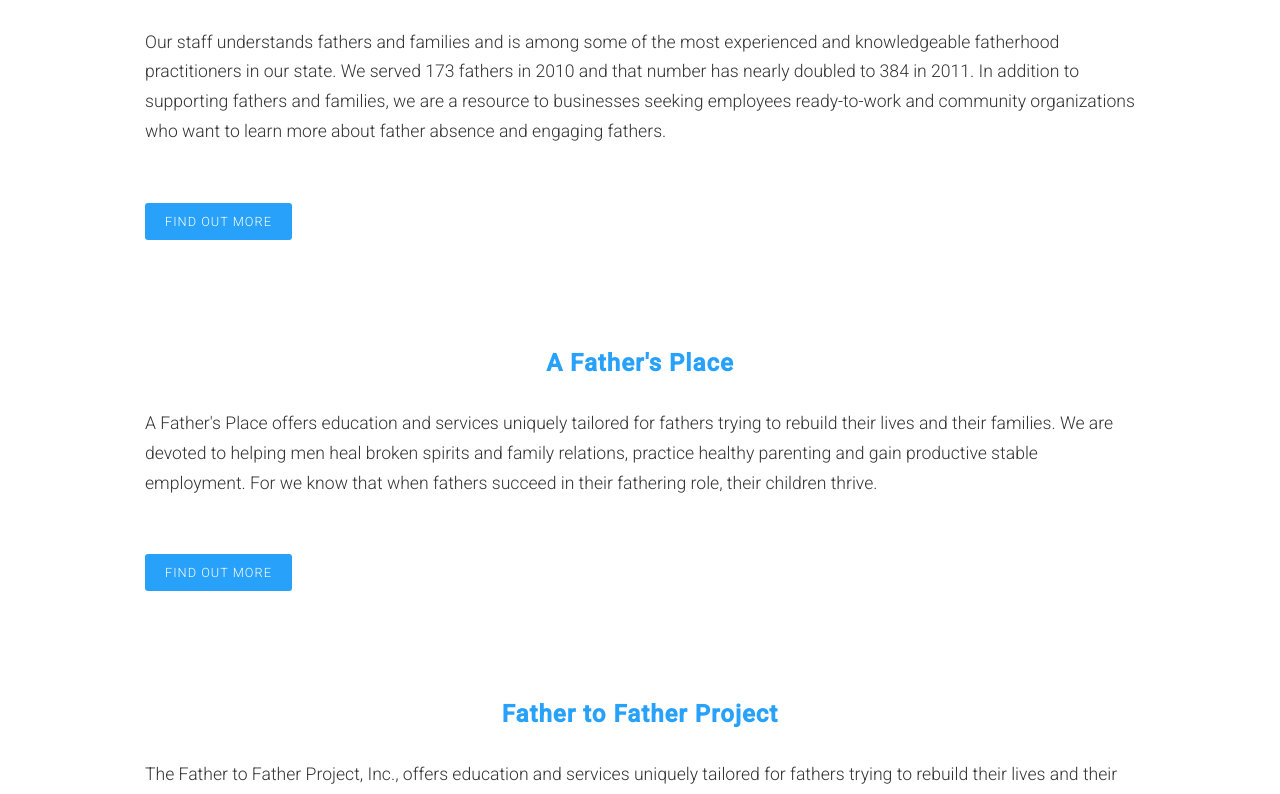
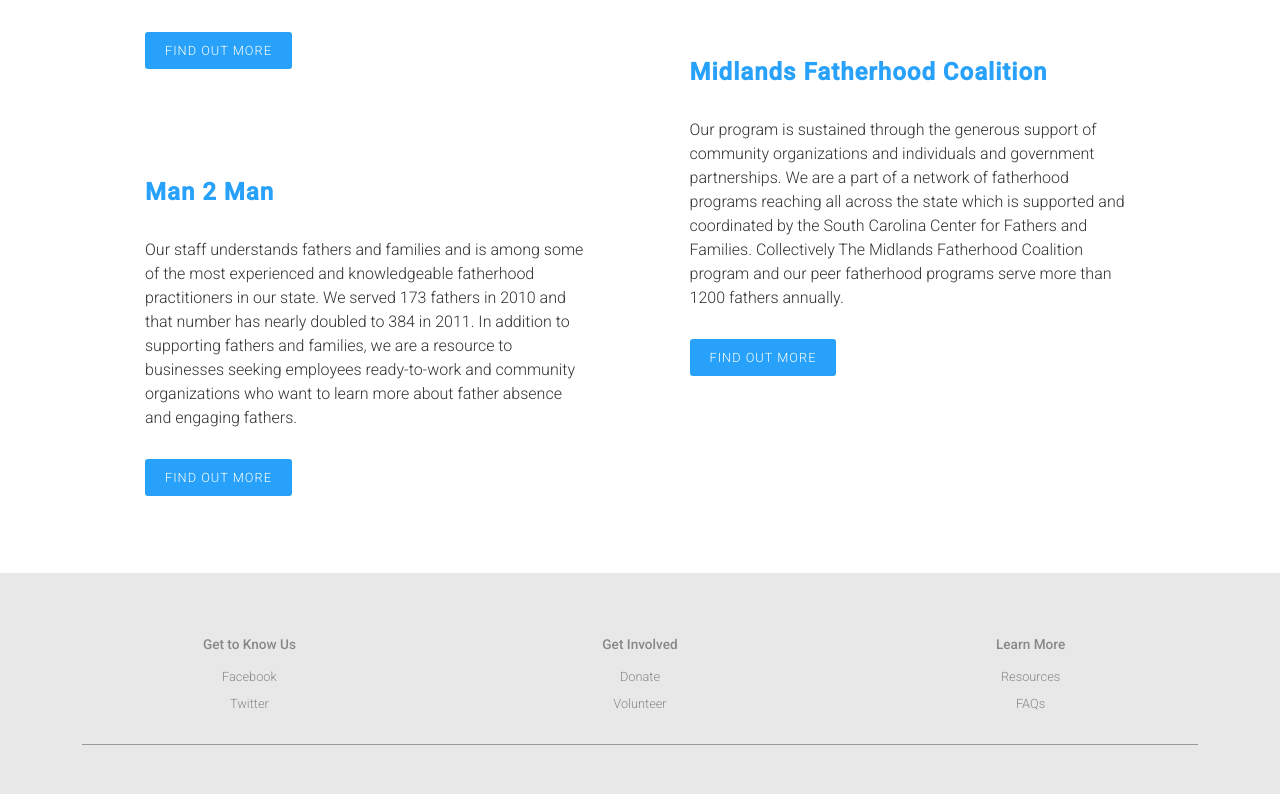
Before and after one commit to mpendergrass/cff, a plain HTML site: page programs.html in a window 1280 px wide. Shown: the part 1564-2358 px from the top of the page. Drawn offline with Linux system fonts and the light colour scheme.

Commit message:
Add program page final

```diff
--- a/css/styles.css
+++ b/css/styles.css
@@ -296,6 +296,20 @@ li {
   line-height: 1.7; }
 
 
+
+.programMarket {
+  background: url(../images/programmarket.jpg) no-repeat;
+  background-position: center;
+  background-size: cover;
+  height: 300px;
+  padding: 0;
+  margin: 0;
+}
+
+
+.programDetails {
+  margin-top: 6em;
+}
 .programDetails .button {
   background-color: #27a1f9;
   padding: 15px 50px;
@@ -308,28 +322,45 @@ li {
 }
 
 .programs p {
-  text-align: left;
+  text-align: center;
   font-size: 1.1em;
   font-weight: 300;
   line-height: 1.7;
+}
+
+
+.programDetails p {
+  text-align: left;
+  font-size: 1em;
+  font-weight: 300;
+  line-height: 1.5;
+}
+
+.programIntro {
+  text-align: center;
 }
 
 footer {
   background-color: #e8e8e8;
   margin-top: 60px;
   padding: 20px;
-  padding-top: 50px; }
+  padding-top: 50px;
+}
 footer h2 {
-    margin: 0; }
+  margin: 0;
+}
 footer a {
   font-size: .8em;
-    color: #888; }
+  color: #888;
+}
 footer p {
   font-size: .85em;
-    color: #888; }
+  color: #888;
+}
 footer ul {
   margin: 0 auto;
-    margin-bottom: 2em; }
+  margin-bottom: 2em;
+}
 
 .colWrap {
   margin: 0 auto; }
@@ -389,10 +420,17 @@ footer {
     background-color: #27a1f9;
     color: #fff;
     display: inline-block;
-    bottom: 1em;
-    right: 6%;
     padding: 11px 20px;
     font-size: .8em;
+    margin: 1em auto 6em auto;
+  }
+
+  .programDetails h4{
+    text-align: left;
+  }
+
+  footer a:hover {
+    color: #27a1f9;
   }
 }
 
@@ -451,7 +489,8 @@ footer {
   }
 
   .aboutMarket {
-    border-top: 4px solid #27a1f9; }
+    border-top: 4px solid #27a1f9;
+  }
 
   .aboutOverlay p {
     margin-top: -90px;
@@ -600,6 +639,10 @@ footer {
     background-color: #50b0f5;
   }
 
+  .programMarket {
+    border-top: 4px solid #27a1f9;
+  }
+
   .impact {
     width: 40%;
     display: inline-block;
@@ -652,6 +695,17 @@ footer {
     margin-top: 3em;
   }
 
+
+  .programGroup1 {
+    width: 45%;
+    float: left;
+  }
+
+  .programGroup2 {
+    width: 45%;
+    float: left;
+    margin-left: 10%;
+  }
 }
 
 
--- a/programs.html
+++ b/programs.html
@@ -10,8 +10,9 @@
 	</head>
 
 
-<body class="programs">
+<body>
 
+	<div class="programs">
 	<div class="maxwidthWrapper">
 
 		<div class="headerWrap wrapper">
@@ -23,7 +24,7 @@
 			</header>
 		</div>
 
-		<div class="aboutMarket"></div>
+		<div class="programMarket"></div>
 
 		<nav class="headerWrap wrapper">
 			<h2 class="visuallyHidden"></h2>
@@ -41,10 +42,12 @@
 			<h3>Fatherhood Programs in <span class="bold">South Carolina</span></h3>
 
 			<p class="wrapper">A network of six fatherhood programs in eleven communities crisscross the state. Regardless of where a father lives, a fatherhood program is within 50 miles of him.  While most fathers from the immediate community around a fatherhood program site attend the fatherhood programs, fathers from outside the county are welcome to participate.  Transportation is often the greatest barrier to participation. Check out the locations of the fatherhood programs to find the fatherhood program nearest to you. </p>
+
 		</div>
 
 		<div class="programDetails wrapper">
 
+			<div class="programGroup1">
 				<h4 class="aboutH4">Upstate Fatherhood Coalition</h4>
 				<p>The Upstate Fatherhood Coalition is here to help because we care about fathers and their families. The Upstate Fatherhood Coalition is the only non-profit with more than ten years of experience in the Upstate whose sole mission is to help fathers overcome the barriers to being a responsible and involved father. We are located in Greenville and Spartanburg, South Carolina but we serve fathers from surrounding counties including, Oconee, Anderson, Pickens, Laurens, Union and Cherokee.</p>
 				<a class="button" href="#">Find Out More</a>
@@ -57,8 +60,9 @@
 				<h4 class="aboutH4">Man 2 Man</h4>
 				<p>Our staff understands fathers and families and is among some of the most experienced and knowledgeable fatherhood practitioners in our state. We served 173 fathers in 2010 and that number has nearly doubled to 384 in 2011. In addition to supporting fathers and families, we are a resource to businesses seeking employees ready-to-work and community organizations who want to learn more about father absence and engaging fathers.</p>
 				<a class="button" href="#">Find Out More</a>
+			</div>
 
-
+			<div class="programGroup2">
 				<h4 class="aboutH4">A Father's Place</h4>
 				<p>A Father's Place offers education and services uniquely tailored for fathers trying to rebuild their lives and their families. We are devoted to helping men heal broken spirits and family relations, practice healthy parenting and gain productive stable employment. For we know that when fathers succeed in their fathering role, their children thrive.</p>
 				<a class="button" href="#">Find Out More</a>
@@ -72,5 +76,59 @@
 				<h4 class="aboutH4">Midlands Fatherhood Coalition</h4>
 				<p>Our program is sustained through the generous support of community organizations and individuals and government partnerships. We are a part of a network of fatherhood programs reaching all across the state which is supported and coordinated by the South Carolina Center for Fathers and Families. Collectively The Midlands Fatherhood Coalition program and our peer fatherhood programs serve more than 1200 fathers annually.</p>
 				<a class="button" href="#">Find Out More</a>
+			</div>
 
 		</div>
+	</div>
+	</div>
+
+		<footer>
+			<h2 class="visuallyHidden">Footer</h2>
+
+			<div class="wrapper">
+
+
+				<div class="colWrap">
+
+					<div class="footerCol">
+						<p><span class="bold">Get to Know Us</span></p>
+							<ul>
+								<li><a href="#">Facebook</a></li>
+								<li><a href="#">Twitter</a></li>
+
+							</ul>
+					</div>
+
+					<div class="footerCol center">
+						<p><span class="bold">Get Involved</span></p>
+						<ul>
+							<li><a href="#">Donate</a></li>
+							<li><a href="#">Volunteer</a></li>
+						</ul>
+					</div>
+
+					<div class="footerCol center">
+						<p><span class="bold">Learn More</span></p>
+						<ul>
+							<li><a href="#">Resources</a></li>
+							<li><a href="#">FAQs</a></li>
+						</ul>
+					</div>
+
+				</div>
+
+
+
+				<p class="address">2711 Middleburg Dr., Suite 111<br>
+				Columbia, SC 29204<br>
+				P: 803.227.8800 | F: 803.227.8860</p>
+
+				<p class="copyright">© South Carolina Center for Fathers and Families</p>
+
+			</div>
+		</footer>
+
+	</body>
+
+
+</html>
```
Also changed, not shown: images/programmarket.jpg (added). Lines whose indentation alone changed are shown as unchanged.
